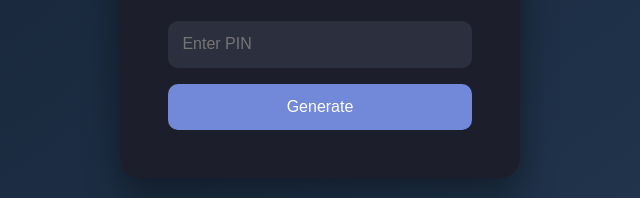
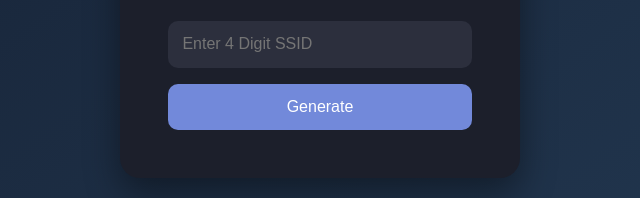
Before and after one commit to pdevashish/password, a plain HTML site: page index.html in a window 1280 px wide. Shown: the part 381-579 px from the top of the page, 320-960 px from the left. Drawn offline with nearby package versions, Linux system fonts and the light colour scheme.

Commit message:
Update index.html

```diff
--- a/index.html
+++ b/index.html
@@ -106,7 +106,7 @@
   <div class="wrapper">
     <h1>Password Generator by !NF!N!T€</h1>
     <form id="X0">
-      <input type="text" id="A1" maxlength="4" placeholder="Enter PIN" required>
+      <input type="text" id="A1" maxlength="4" placeholder="Enter 4 Digit SSID" required>
       <input type="submit" value="Generate">
     </form>
     <div id="Z9" class="output" style="display:none;">
```
